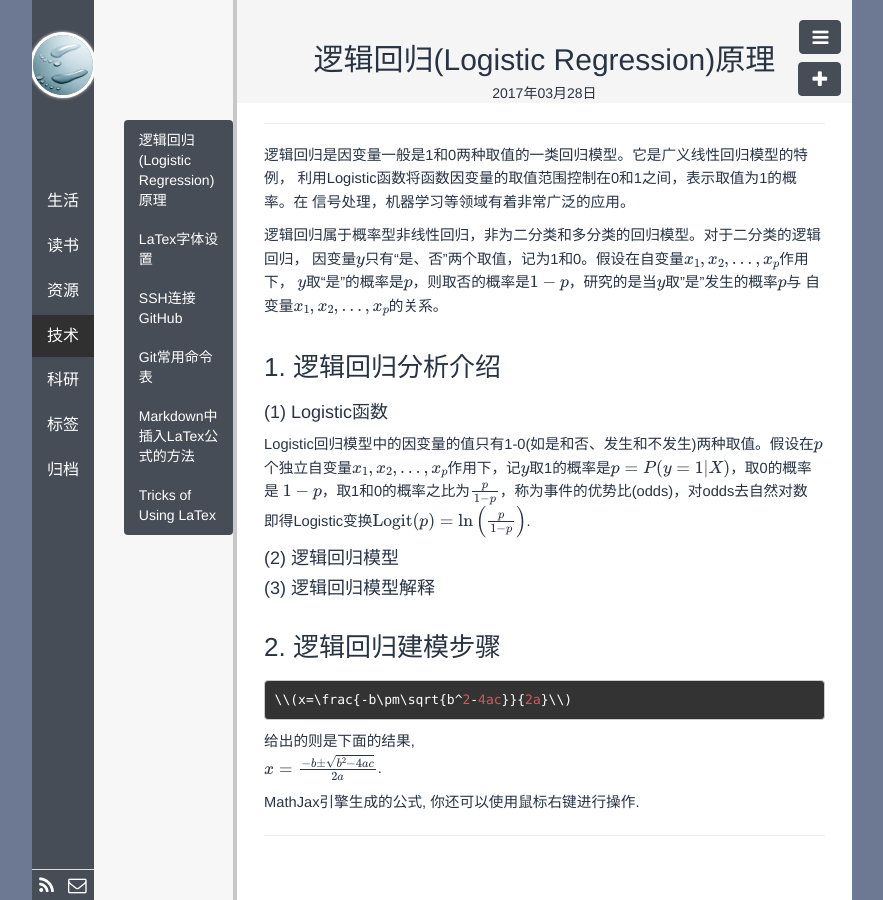
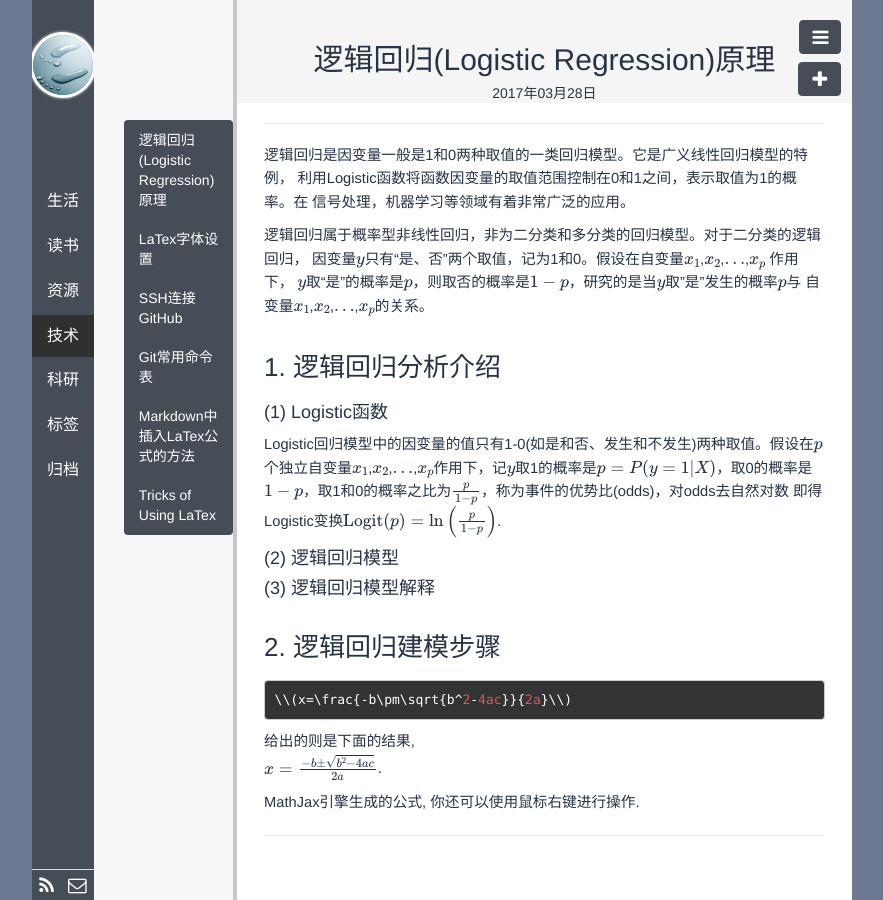
Before and after one commit to polyHong/polyHong.github.io, a Jekyll site: the page built from _posts/tech/2017-03-28-logistic-regression.md, in a window 1280 px wide. Shown: the whole page, without its empty margins (198-1081 px from the left). Built offline with Jekyll 4.4.1, drawn with Linux system fonts in a browser that asks for light colours; Markdown is read by kramdown in place of the engine named in the settings; formulas are drawn with MathJax 3; comment, search, counter and statistics services are not loaded.

```diff
--- a/_posts/tech/2017-03-28-logistic-regression.md
+++ b/_posts/tech/2017-03-28-logistic-regression.md
@@ -16,9 +16,9 @@ description:
 <script type="text/javascript" src="http://cdn.mathjax.org/mathjax/latest/MathJax.js?config=default"></script>
 
 逻辑回归属于概率型非线性回归，非为二分类和多分类的回归模型。对于二分类的逻辑回归，
-因变量\\( y \\)只有“是、否”两个取值，记为1和0。假设在自变量\\( x_1,x_2,\ldots,x_p\\)作用下，
+因变量\\( y \\)只有“是、否”两个取值，记为1和0。假设在自变量\\( x_1\\),\\( x_2 \\),\\(\ldots\\),\\( x_p\\) 作用下，
 \\( y\\)取“是”的概率是\\( p\\)，则取否的概率是\\( 1-p\\)，研究的是当\\( y\\)取"是"发生的概率\\( p\\)与
-自变量\\( x_1,x_2,\ldots,x_p\\)的关系。
+自变量\\( x_1\\),\\( x_2 \\),\\(\ldots\\),\\( x_p\\)的关系。
 
 
 ### 1. 逻辑回归分析介绍
@@ -26,7 +26,7 @@ description:
 #### (1) Logistic函数
 
 Logistic回归模型中的因变量的值只有1-0(如是和否、发生和不发生)两种取值。假设在\\( p\\)
-个独立自变量\\( x_1,x_2,\ldots,x_p\\)作用下，记\\(y\\)取1的概率是\\( p=P(y=1|X)\\)，取0的概率是
+个独立自变量\\( x_1\\),\\( x_2 \\),\\(\ldots\\),\\( x_p\\)作用下，记\\(y\\)取1的概率是\\( p=P(y=1|X)\\)，取0的概率是
 \\(1-p\\)，取1和0的概率之比为\\(\frac{p}{1-p}\\)，称为事件的优势比(odds)，对odds去自然对数
 即得Logistic变换\\({\mathrm{Logit}(p)=\ln\left( \frac{p}{1-p}\right)}\\).
 
```
Also changed, not shown: 1 other file.
